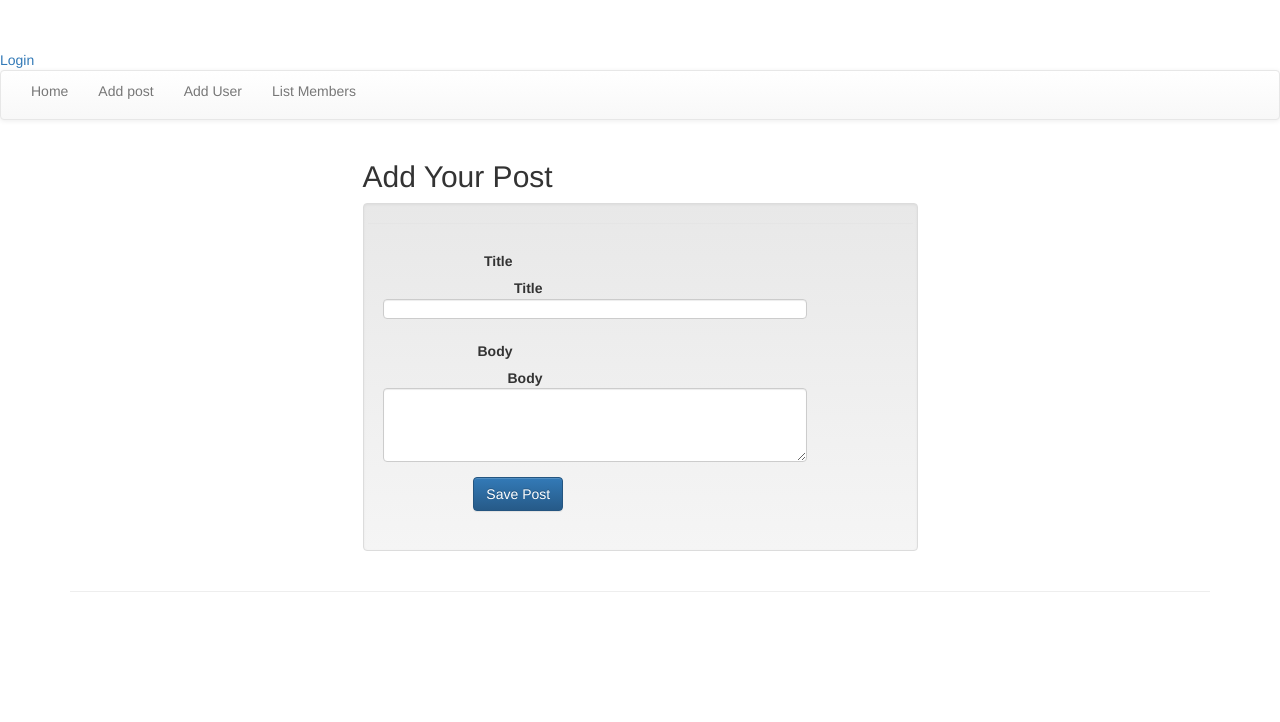
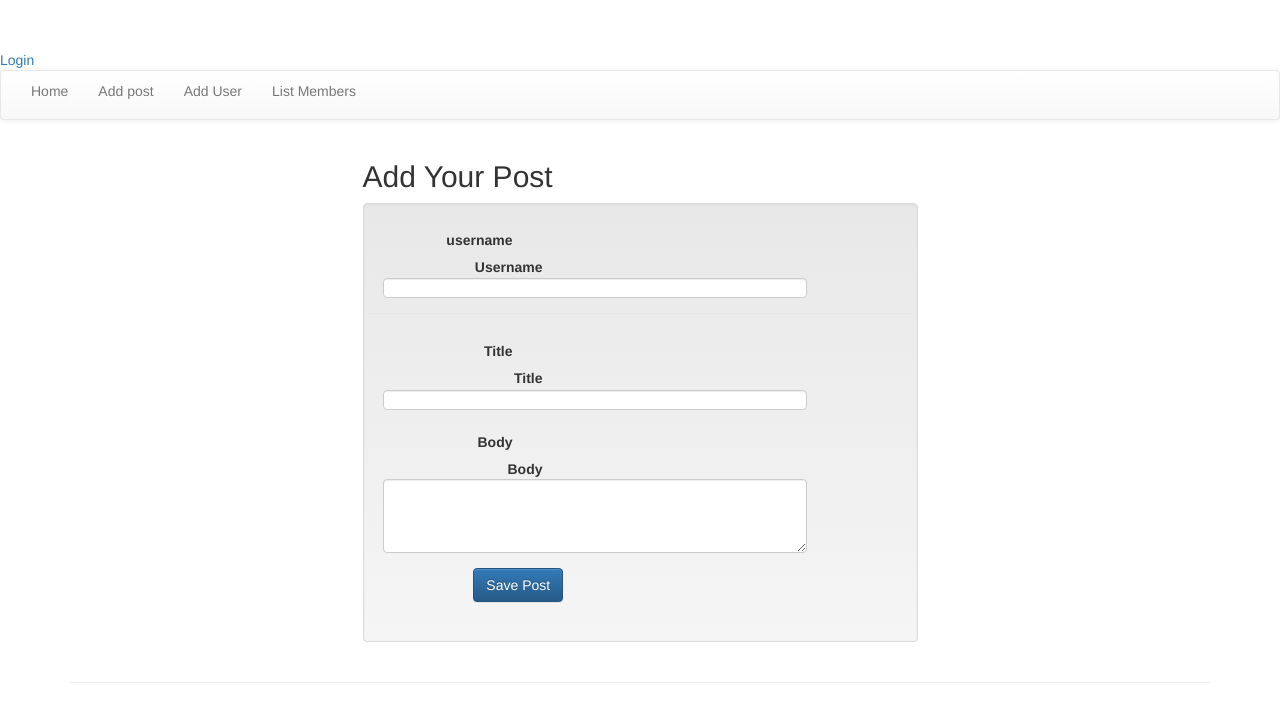
Before and after one commit to ValSouza/cakeblog, a CakePHP app: the page made by app/View/Posts/add.ctp in a window 1280 px wide. Shown: the top 722 px of the page. Run offline with PHP 8.4 and a stand-in for CakePHP, Linux system fonts and the light colour scheme; the template is opened without the code that fills it, so the values that code supplies are empty; form fields are guessed from the names that the template uses; some libraries are stand-ins or nearby versions.

Commit message:
Add posts layout

```diff
--- a/app/View/Posts/add.ctp
+++ b/app/View/Posts/add.ctp
@@ -5,7 +5,13 @@
 
         <div class="well">
             <?php echo $this->Form->create('Post',array('class'=>'form-horizontal','inputDefaults'=>array('label'=>false)));?>
+			<div class="form-group">
 
+                <label for="inputName" class="col-sm-2 control-label">username</label>
+                <div class="col-sm-10">
+                    <?php echo $this->Form->input('Username',array('class'=>'form-control'));?>
+				</div>
+            </div>
             <div class="form-group">
 				<legend><?php //echo __('Please enter your username and password'); ?></legend>
                 <label for="inputEmail3" class="col-sm-2 control-label">Title</label>
```
